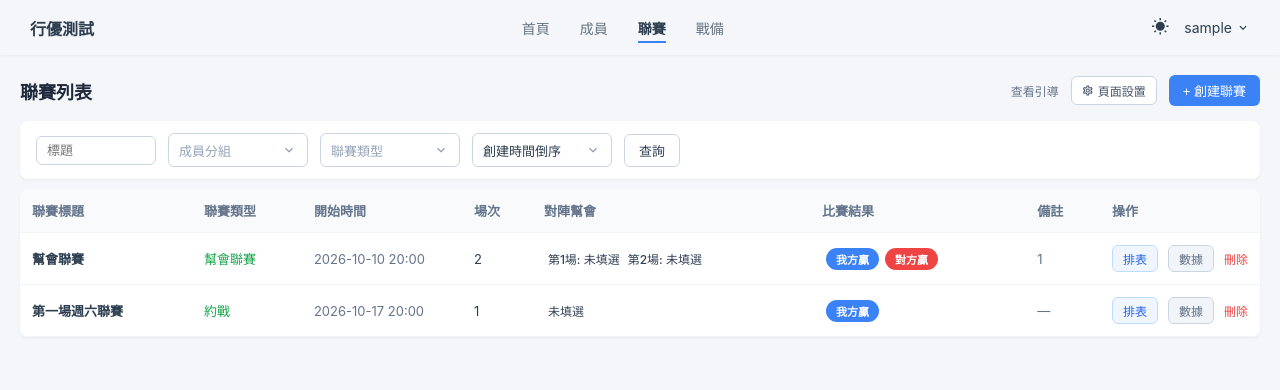
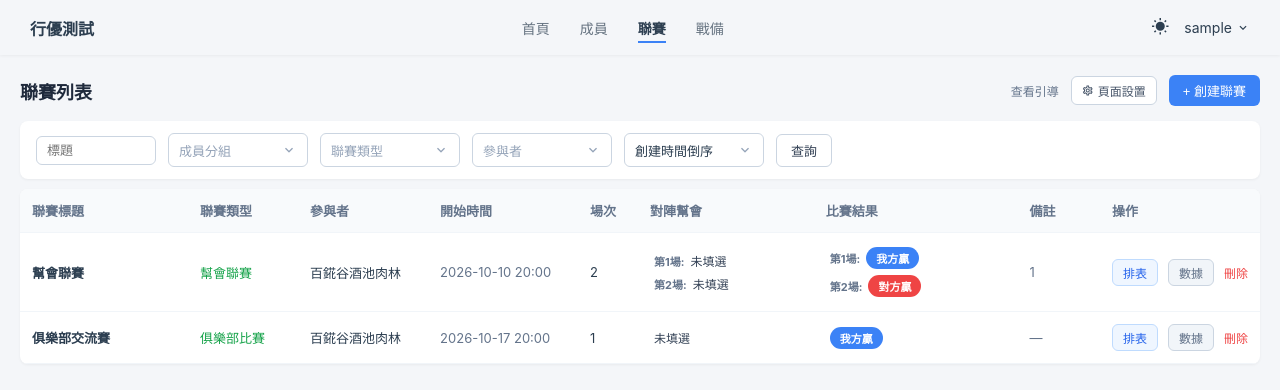
Before and after one commit to lonyi761/my-website, a Vue app: page /league in a window 1280 px wide. Shown: the top 390 px of the page. Built offline with nearby package versions, Linux system fonts and the light colour scheme; sample sign-in values are in the browser's storage.

Commit message:
Update League.vue: vertical layout for matches & results, 2 league types, and add Participant column

```diff
--- a/src/views/League.vue
+++ b/src/views/League.vue
@@ -64,7 +64,7 @@
             </div>
           </div>
 
-          <!-- 3. 聯賽類型 -->
+          <!-- 3. 聯賽類型 (精簡為：幫會聯賽 / 俱樂部比賽) -->
           <div class="custom-select-wrapper" @click.stop>
             <div class="custom-select-input" @click="toggleDropdown('type')">
               <span :class="{ 'placeholder-text': !filterType }">
@@ -84,7 +84,37 @@
             </div>
           </div>
 
-          <!-- 4. 排序 -->
+          <!-- 4. 參與者 (選項與成員分組相同) -->
+          <div class="custom-select-wrapper" @click.stop>
+            <div class="custom-select-input" @click="toggleDropdown('participant')">
+              <span :class="{ 'placeholder-text': !filterParticipant }">
+                {{ filterParticipant || '參與者' }}
+              </span>
+              <i :class="['mdi', 'mdi-chevron-down', 'select-arrow', { rotate: activeDropdown === 'participant' }]"></i>
+            </div>
+            <div v-if="activeDropdown === 'participant'" class="custom-select-dropdown">
+              <div class="dropdown-group-label">幫會</div>
+              <div
+                v-for="g in guildOptions"
+                :key="g"
+                :class="['dropdown-item', { selected: filterParticipant === g }]"
+                @click="selectOption('participant', g)"
+              >
+                {{ g }}
+              </div>
+              <div class="dropdown-group-label">其他</div>
+              <div
+                v-for="o in otherGroupOptions"
+                :key="o"
+                :class="['dropdown-item', { selected: filterParticipant === o }]"
+                @click="selectOption('participant', o)"
+              >
+                {{ o }}
+              </div>
+            </div>
+          </div>
+
+          <!-- 5. 排序 -->
           <div class="custom-select-wrapper" @click.stop>
             <div class="custom-select-input" @click="toggleDropdown('sort')">
               <span>{{ filterSortLabel }}</span>
@@ -102,20 +132,21 @@
             </div>
           </div>
 
-          <!-- 5. 查詢按鈕 -->
+          <!-- 6. 查詢按鈕 -->
           <button class="btn-query" @click="handleSearch">查詢</button>
         </div>
       </div>
 
-      <!-- 表格視圖 (精簡 8 欄位) -->
+      <!-- 表格視圖 (全新 9 欄位) -->
       <div class="table-container margin-t">
         <table class="data-table">
           <thead>
             <tr>
               <th>聯賽標題</th>
               <th width="110">聯賽類型</th>
-              <th width="160">開始時間</th>
-              <th width="70">場次</th>
+              <th width="130">參與者</th>
+              <th width="150">開始時間</th>
+              <th width="60">場次</th>
               <th>對陣幫會</th>
               <th>比賽結果</th>
               <th>備註</th>
@@ -126,36 +157,37 @@
             <tr v-for="item in filteredLeagueList" :key="item.id">
               <td class="font-bold">{{ item.title }}</td>
               <td><span class="text-green">{{ item.type }}</span></td>
+              <td>{{ item.participant }}</td>
               <td class="text-gray">{{ item.startTime }}</td>
               <td>{{ item.matchCount }}</td>
 
-              <!-- 對陣幫會 (點擊編輯對陣幫會) -->
+              <!-- 對陣幫會 (上下垂直疊加呈現) -->
               <td>
                 <div class="clickable-cell" @click="openOpponentModal(item)" title="點擊編輯對陣幫會">
-                  <div v-if="item.matchCount === 1">
-                    <span :class="['opponent-pill', { unset: !item.opponents[0] }]">
-                      {{ item.opponents[0] || '未填選' }}
-                    </span>
-                  </div>
-                  <div v-else class="opponents-flex">
-                    <span :class="['opponent-pill', { unset: !item.opponents[0] }]">
-                      第1場: {{ item.opponents[0] || '未填選' }}
-                    </span>
-                    <span :class="['opponent-pill', { unset: !item.opponents[1] }]">
-                      第2場: {{ item.opponents[1] || '未填選' }}
-                    </span>
+                  <div class="opponents-flex-vertical">
+                    <template v-for="(opp, mIdx) in item.matchCount" :key="mIdx">
+                      <div class="vertical-row">
+                        <span v-if="item.matchCount > 1" class="match-tag-label">第{{ mIdx + 1 }}場:</span>
+                        <span :class="['opponent-pill', { unset: !item.opponents[mIdx] }]">
+                          {{ item.opponents[mIdx] || '未填選' }}
+                        </span>
+                      </div>
+                    </template>
                   </div>
                 </div>
               </td>
 
-              <!-- 比賽結果 (並排顯示 我方贏 / 對方贏 膠囊標籤) -->
+              <!-- 比賽結果 (上下垂直疊加呈現我方贏 / 對方贏標籤) -->
               <td>
                 <div class="clickable-cell" @click="openResultModal(item)" title="點擊編輯比賽結果">
-                  <div class="results-flex">
+                  <div class="results-flex-vertical">
                     <template v-for="(res, mIdx) in item.matchCount" :key="mIdx">
-                      <span v-if="item.results[mIdx] === 'win'" class="res-badge win">我方贏</span>
-                      <span v-else-if="item.results[mIdx] === 'lose'" class="res-badge lose">對方贏</span>
-                      <span v-else class="res-badge unset">還沒出</span>
+                      <div class="vertical-row">
+                        <span v-if="item.matchCount > 1" class="match-tag-label">第{{ mIdx + 1 }}場:</span>
+                        <span v-if="item.results[mIdx] === 'win'" class="res-badge win">我方贏</span>
+                        <span v-else-if="item.results[mIdx] === 'lose'" class="res-badge lose">對方贏</span>
+                        <span v-else class="res-badge unset">還沒出</span>
+                      </div>
                     </template>
                   </div>
                 </div>
@@ -170,7 +202,7 @@
               </td>
             </tr>
             <tr v-if="filteredLeagueList.length === 0">
-              <td colspan="8" class="empty-cell">暫無聯賽資料</td>
+              <td colspan="9" class="empty-cell">暫無聯賽資料</td>
             </tr>
           </tbody>
         </table>
@@ -202,7 +234,7 @@
       </div>
     </div>
 
-    <!-- 2. 編輯比賽結果 Modal (對應圖三) -->
+    <!-- 2. 編輯比賽結果 Modal -->
     <div v-if="showResultModal" class="modal-overlay" @click.self="showResultModal = false">
       <div class="modal-card small-card">
         <div class="modal-header">
@@ -288,14 +320,15 @@ const username = ref('VIP')
 const filterTitle = ref('')
 const filterGroup = ref('')
 const filterType = ref('')
+const filterParticipant = ref('')
 const filterSort = ref('created_desc')
 
 const activeDropdown = ref(null)
 
-// 幫會選項 (預設為 百錵谷酒池肉林)
+// 幫會選項與聯賽類型（僅分：幫會聯賽 / 俱樂部比賽）
 const guildOptions = ['百錵谷酒池肉林']
 const otherGroupOptions = ['遊客']
-const typeOptions = ['幫會聯賽', '約戰', '俱樂部聯賽']
+const typeOptions = ['幫會聯賽', '俱樂部比賽']
 
 const sortOptions = [
   { label: '創建時間倒序', value: 'created_desc' },
@@ -327,24 +360,26 @@ const executeConfirmAction = () => {
   showConfirmModal.value = false
 }
 
-// 模擬聯賽列表資料 (預設帶入 百錵谷酒池肉林)
+// 聯賽列表資料
 const leagueList = ref([
   {
     id: 1,
     title: '幫會聯賽',
+    type: '幫會聯賽',
+    participant: '百錵谷酒池肉林',
     guild: '百錵谷酒池肉林',
-    type: '幫會聯賽',
     startTime: '2026-10-10 20:00',
-    matchCount: 2, // 1 或 2 場
+    matchCount: 2,
     opponents: ['未填選', '未填選'],
-    results: ['win', 'lose'], // 'unset' | 'win' | 'lose'
+    results: ['win', 'lose'],
     notes: '1'
   },
   {
     id: 2,
-    title: '第一場週六聯賽',
+    title: '俱樂部交流賽',
+    type: '俱樂部比賽',
+    participant: '百錵谷酒池肉林',
     guild: '百錵谷酒池肉林',
-    type: '約戰',
     startTime: '2026-10-17 20:00',
     matchCount: 1,
     opponents: ['未填選'],
@@ -364,6 +399,7 @@ const toggleDropdown = (dropdownName) => {
 const selectOption = (category, value) => {
   if (category === 'group') filterGroup.value = value
   if (category === 'type') filterType.value = value
+  if (category === 'participant') filterParticipant.value = value
   if (category === 'sort') filterSort.value = value
   activeDropdown.value = null
 }
@@ -379,7 +415,8 @@ const filteredLeagueList = computed(() => {
     const matchTitle = !filterTitle.value || item.title.includes(filterTitle.value) || item.guild.includes(filterTitle.value)
     const matchGroup = !filterGroup.value || item.guild === filterGroup.value
     const matchType = !filterType.value || item.type === filterType.value
-    return matchTitle && matchGroup && matchType
+    const matchPart = !filterParticipant.value || item.participant === filterParticipant.value
+    return matchTitle && matchGroup && matchType && matchPart
   })
 })
 
@@ -430,8 +467,9 @@ const createLeague = () => {
     leagueList.value.unshift({
       id: Date.now(),
       title: title.trim(),
+      type: '幫會聯賽',
+      participant: '百錵谷酒池肉林',
       guild: '百錵谷酒池肉林',
-      type: '幫會聯賽',
       startTime: '2026-10-24 20:00',
       matchCount: 2,
       opponents: ['未填選', '未填選'],
@@ -512,13 +550,15 @@ onMounted(() => {
 .clickable-cell { cursor: pointer; display: inline-block; padding: 2px 4px; border-radius: 4px; transition: background 0.15s; }
 .clickable-cell:hover { background: #f1f5f9; }
 
-/* 對陣幫會樣式 */
-.opponents-flex { display: flex; align-items: center; gap: 8px; }
+/* 上下垂直呈現對陣與結果 */
+.opponents-flex-vertical, .results-flex-vertical { display: flex; flex-direction: column; gap: 6px; align-items: flex-start; }
+.vertical-row { display: flex; align-items: center; gap: 6px; }
+.match-tag-label { font-size: 11px; color: #64748b; font-weight: bold; }
+
 .opponent-pill { font-size: 12px; color: #334155; font-weight: 500; }
-.opponent-pill.unset { color: #94a3b8; border: 1px dashed #cbd5e1; padding: 2px 6px; border-radius: 4px; }
+.opponent-pill.unset { color: #94a3b8; border: 1px dashed #cbd5e1; padding: 1px 6px; border-radius: 4px; }
 
-/* 比賽結果並排膠囊標籤 */
-.results-flex { display: flex; align-items: center; gap: 6px; }
+/* 比賽結果勝負標籤 */
 .res-badge { padding: 3px 10px; border-radius: 12px; font-size: 11px; font-weight: bold; color: white; display: inline-block; }
 .res-badge.win { background: #3b82f6; }
 .res-badge.lose { background: #ef4444; }
```
